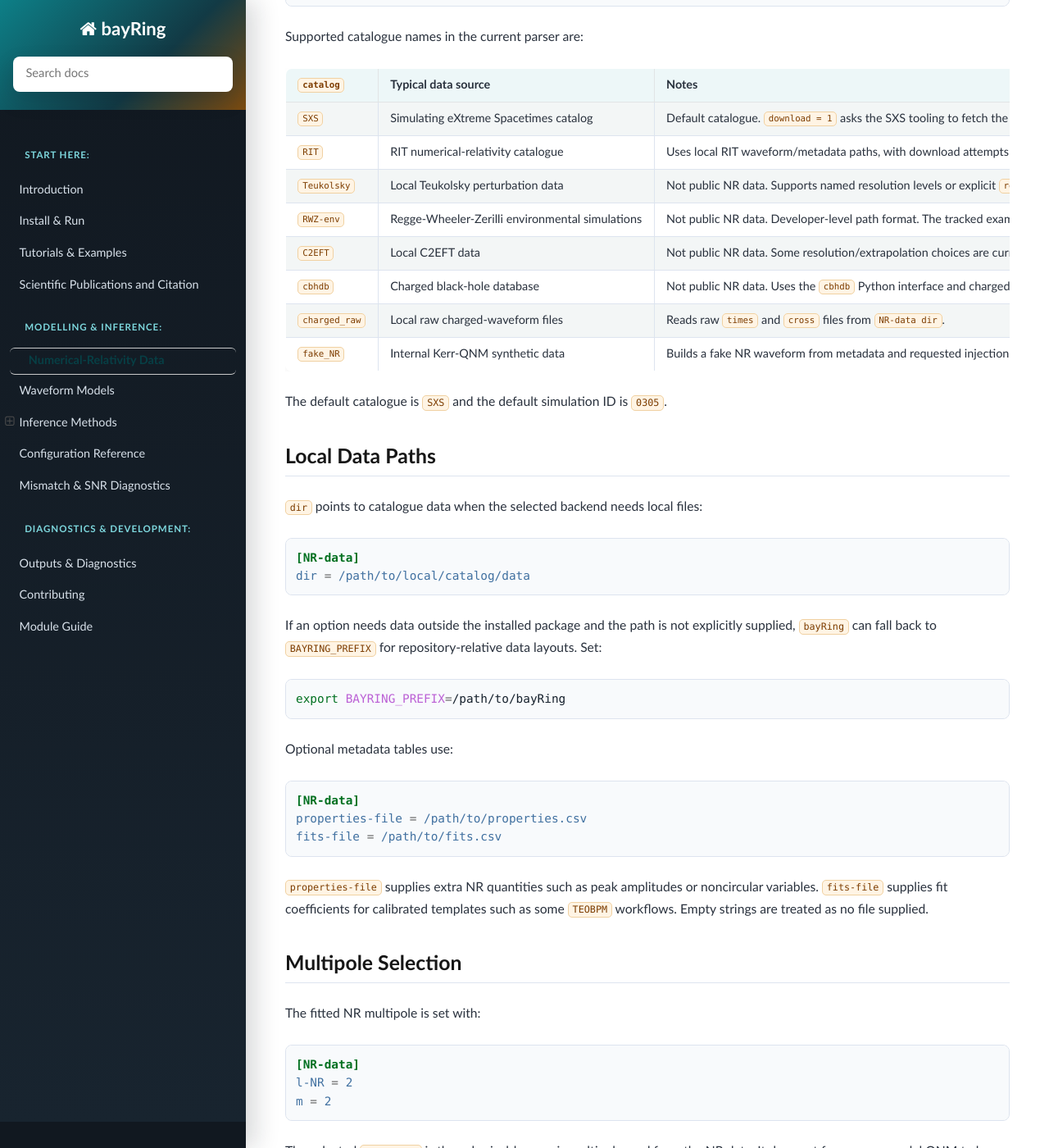
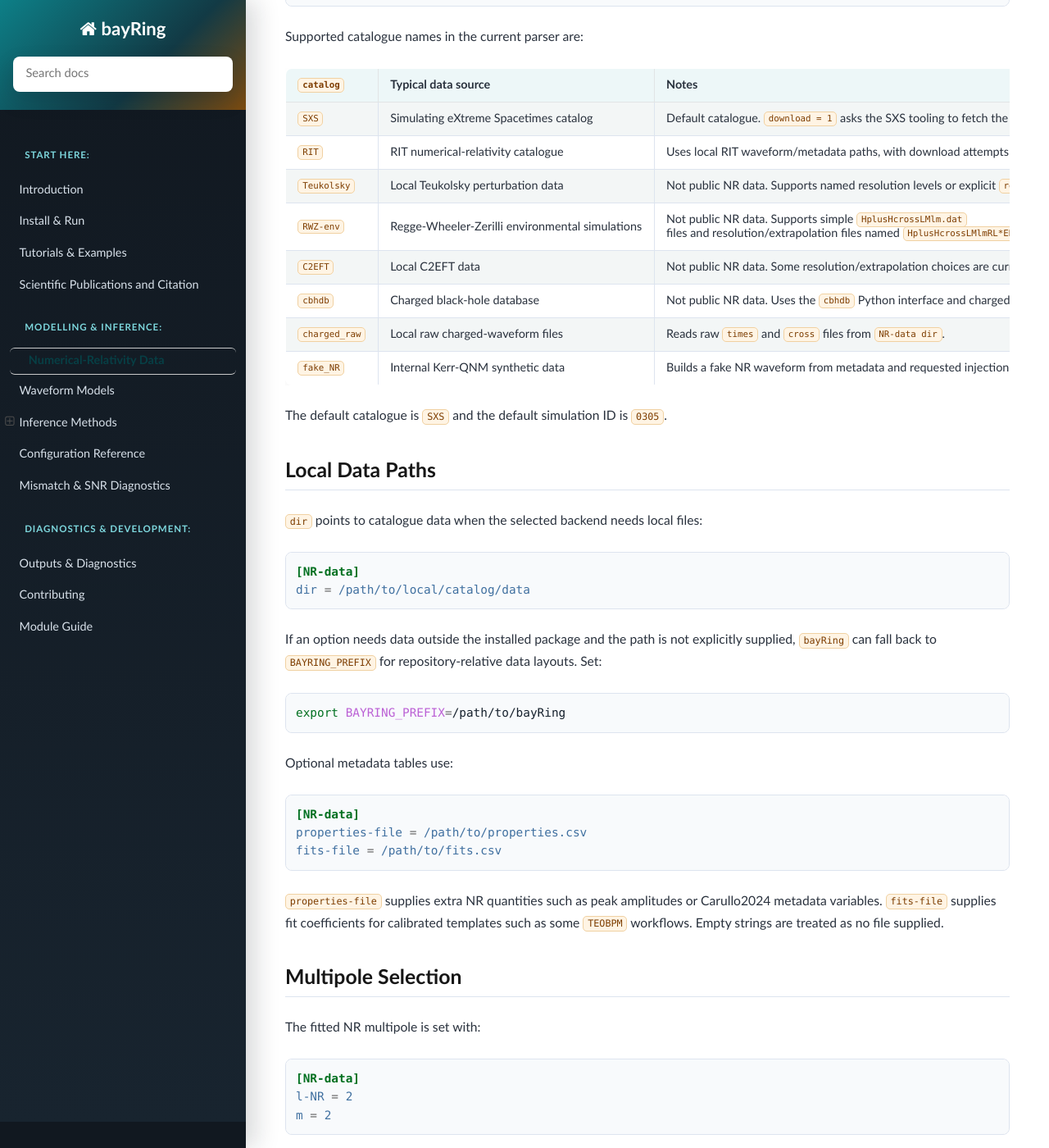
Before and after one commit to GCArullo/bayRing, a Sphinx documentation site: the page built from docs/nr_data.rst, in a window 1280 px wide and 1400 px high, scrolled down 1354 px. Shown: the whole window at 82% size. Built offline with Sphinx 7.4.7 and the Read the Docs theme 3.1.0, drawn with Linux system fonts in a browser that asks for light colours; formulas are drawn with MathJax 3; some of the changed text lies outside the part shown.

Commit message:
update docs

```diff
--- a/docs/nr_data.rst
+++ b/docs/nr_data.rst
@@ -51,8 +51,8 @@ Supported catalogue names in the current parser are:
        ``res-nx``/``res-nl``.
    * - ``RWZ-env``
      - Regge-Wheeler-Zerilli environmental simulations
-     - Not public NR data. Developer-level path format. The tracked example
-       uses ``m = 0``.
+     - Not public NR data. Supports simple ``HplusHcrossLMlm.dat`` files and
+       resolution/extrapolation files named ``HplusHcrossLMlmRL*EP*.dat``.
    * - ``C2EFT``
      - Local C2EFT data
      - Not public NR data. Some resolution/extrapolation choices are currently
@@ -97,7 +97,7 @@ Optional metadata tables use:
    fits-file = /path/to/fits.csv
 
 ``properties-file`` supplies extra NR quantities such as peak amplitudes or
-noncircular variables. ``fits-file`` supplies fit coefficients for calibrated
+Carullo2024 metadata variables. ``fits-file`` supplies fit coefficients for calibrated
 templates such as some ``TEOBPM`` workflows. Empty strings are treated as no
 file supplied.
 
@@ -188,8 +188,8 @@ The main resolution options are:
    * - Option
      - Meaning
    * - ``res-level``
-     - Catalogue resolution level. For SXS, ``-1`` selects the highest
-       available resolution found by the reader.
+     - Catalogue resolution level. For SXS and RWZ ``RL`` files, ``-1``
+       selects the highest available resolution found by the reader.
    * - ``extrap-order``
      - SXS extrapolation order. The default is ``2``.
    * - ``res-nx`` and ``res-nl``
--- a/docs/tutorials.rst
+++ b/docs/tutorials.rst
@@ -119,7 +119,7 @@ Tracked Config Files
    * - ``config_RIT_1300_Kerr_220_quick.ini``
      - RIT catalogue Kerr ``(2,2,0)`` example.
    * - ``config_RIT_1339_KerrBinary_noncircular_220_quick.ini``
-     - RIT noncircular ``KerrBinary`` example using additional metadata.
+     - RIT ``KerrBinary`` Carullo2024 example using additional metadata.
    * - ``config_RWZ-env_001_DS_2_quick.ini``
      - Not public NR data. RWZ-environment damped-sinusoid example with
        ``m = 0``.
```
Also changed, not shown: other parts of docs/nr_data.rst (+2 -1 lines), docs/configuration_reference.rst (+6 -2 lines), docs/waveform_models.rst (+7 -3 lines).
